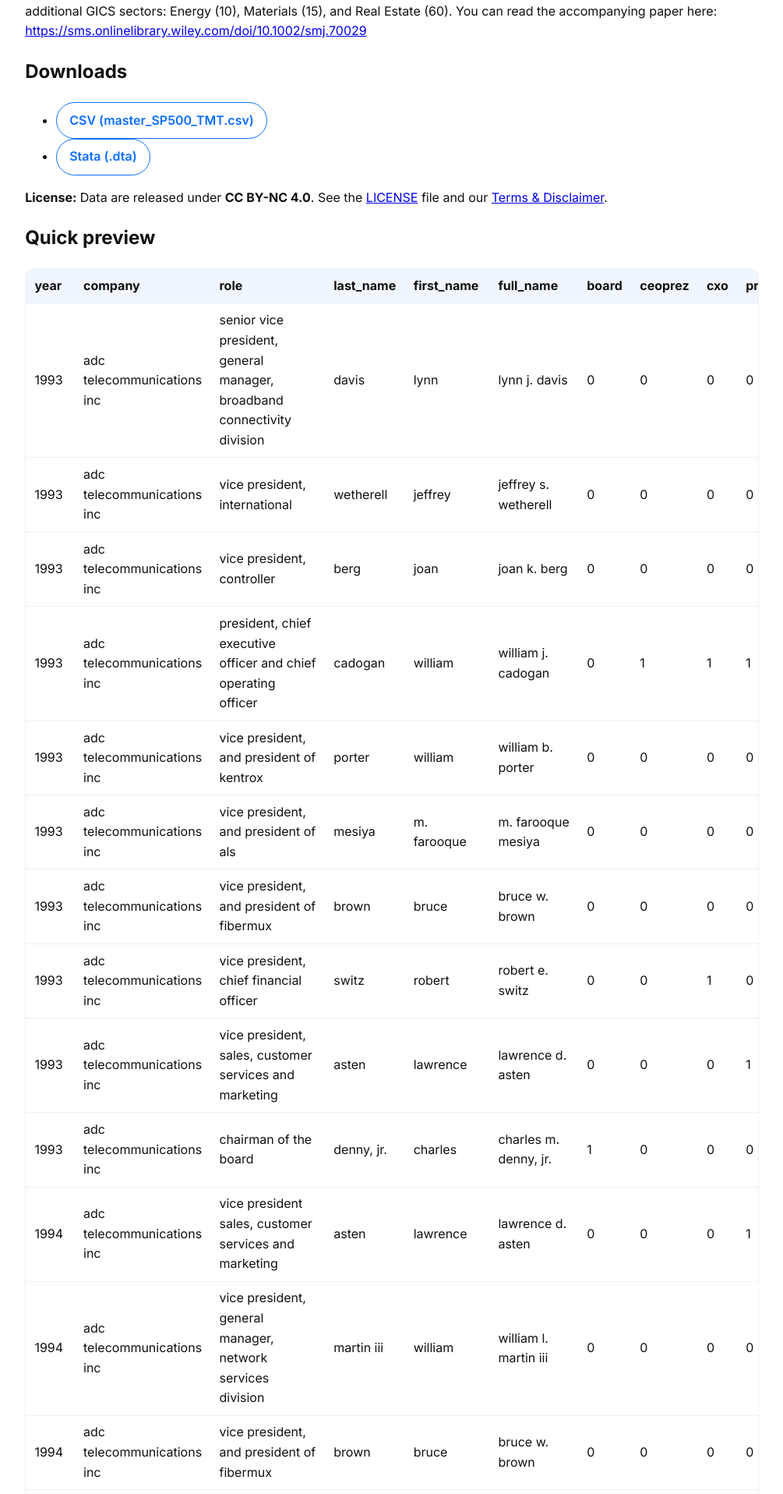
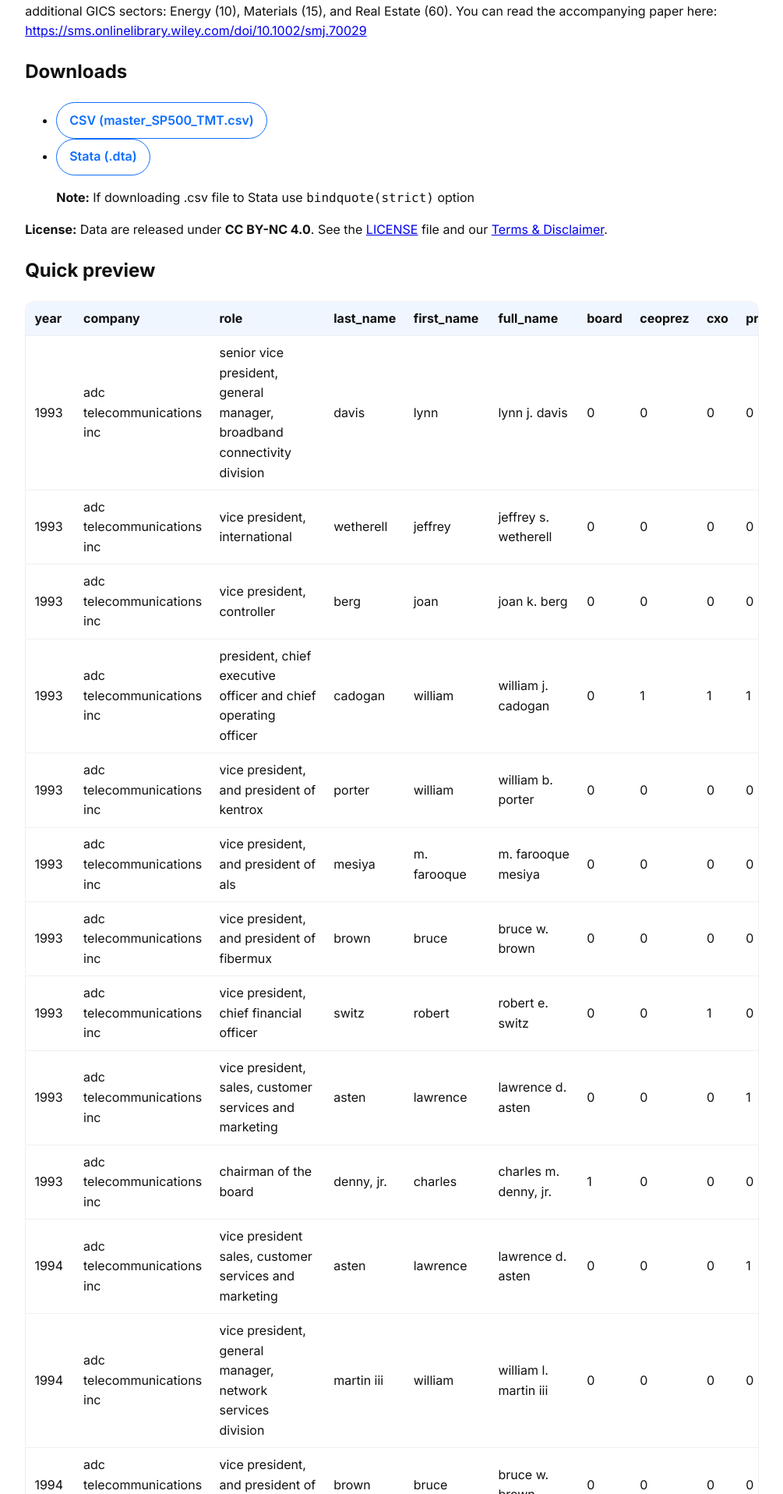
Before and after one commit to OrganizationDesign/homepage, a Jekyll site: the page built from index.md, in a window 1280 px wide. Shown: the part 1246-3162 px from the top of the page at 78% size, without its empty margins (137-1142 px from the left). Built offline with Jekyll 4.4.1, drawn with Linux system fonts in a browser that asks for light colours.

Commit message:
Update index.md

```diff
--- a/index.md
+++ b/index.md
@@ -42,6 +42,8 @@
 - [CSV (master_SP500_TMT.csv)]({{ "/data/master_SP500_TMT.csv" | absolute_url }}){: .btn download="master_SP500_TMT.csv" type="text/csv" }
 - [Stata (.dta)](https://github.com/OrganizationDesign/homepage/releases/download/v1.0/20251027_612.firms.database.to.2020.1.dta){: .btn }
 
+> **Note:** If downloading .csv file to Stata use `bindquote(strict)` option
+
 **License:** Data are released under **CC BY-NC 4.0**.
 See the [LICENSE]({{ '/LICENSE' | absolute_url }}) file and our
 [Terms & Disclaimer]({{ '/pages/terms' | relative_url }}).
```
